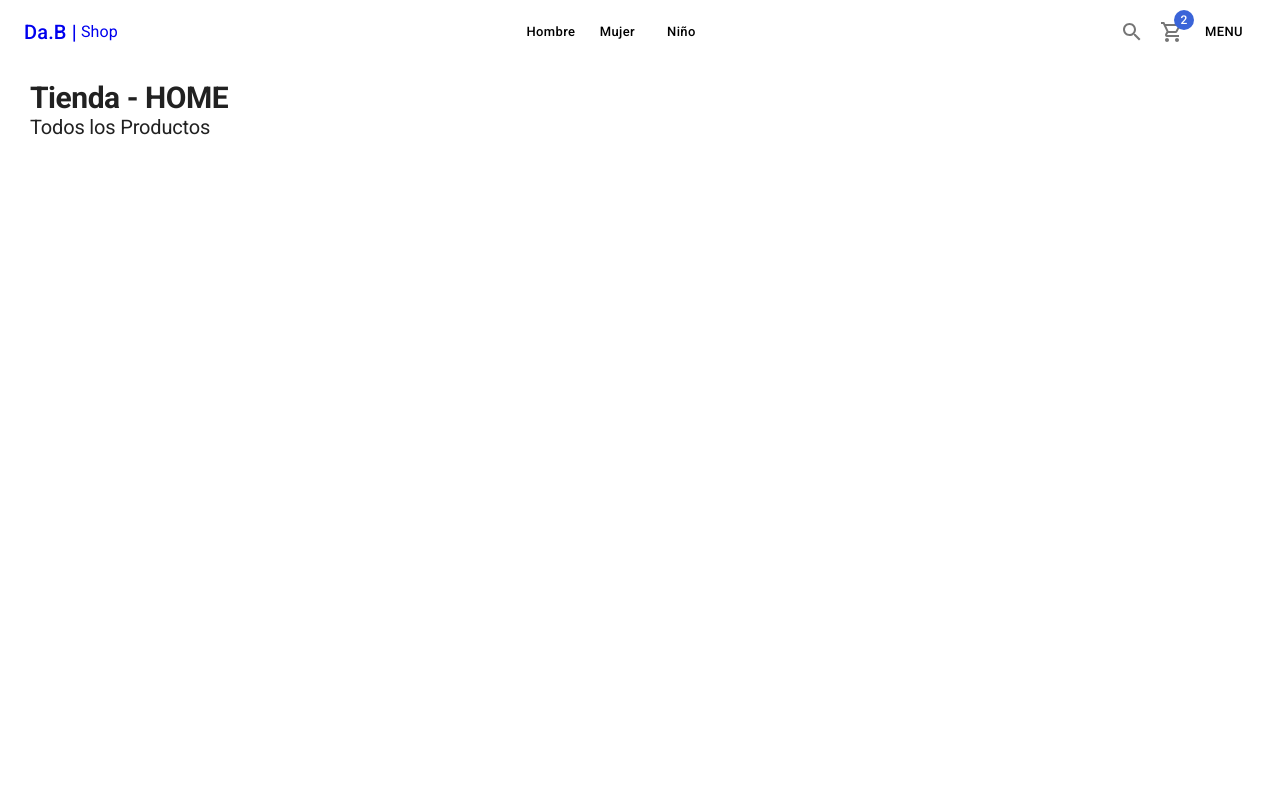
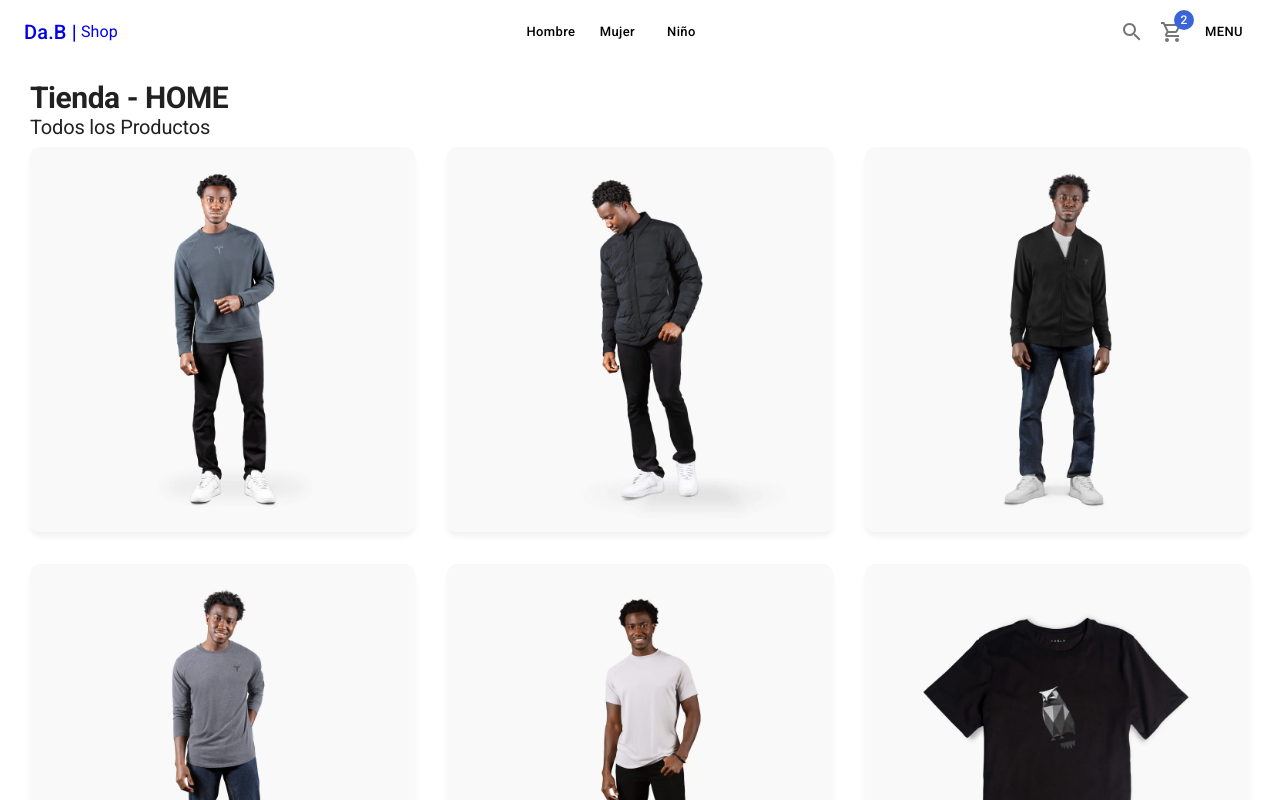
Before and after one commit to db360/05-nextjs-shop, a Next.js app: page / in a window 1280 px wide. Shown: the top 800 px of the page. Built offline with nearby package versions, Linux system fonts and the light colour scheme.

Commit message:
Navbar, 404 page

```diff
--- a/pages/index.tsx
+++ b/pages/index.tsx
@@ -1,13 +1,34 @@
-import { Typography } from '@mui/material'
+import { Card, CardActionArea, CardMedia, Grid, Typography } from '@mui/material'
 import type { NextPage } from 'next'
 
 import { ShopLayout } from '../components/layout'
+import { initialData } from '../database/products'
+
 
 const Home: NextPage = () => {
   return (
     <ShopLayout title={'DaB - SHOP - HOME'} pageDescription={'Encuentra los mejores productos de DAB aquí'}>
       <Typography variant="h1" component='h1'>Tienda - HOME</Typography>
       <Typography variant="h2" sx={{marginBottom: 1}}>Todos los Productos</Typography>
+
+      <Grid container spacing={4}>
+          {
+            initialData.products.map(product => (
+              <Grid item xs={6} sm={4} key={product.slug}>
+                <Card>
+                  <CardActionArea>
+                    <CardMedia
+                      component='img'
+                      image={ `products/${product.images[0]}` }
+                      alt={product.title}
+                    />
+                  </CardActionArea>
+                </Card>
+              </Grid>
+            ))
+          }
+      </Grid>
+
     </ShopLayout>
   )
 }
```
Also changed, not shown: pages/404.tsx (added, +21 -0 lines).
